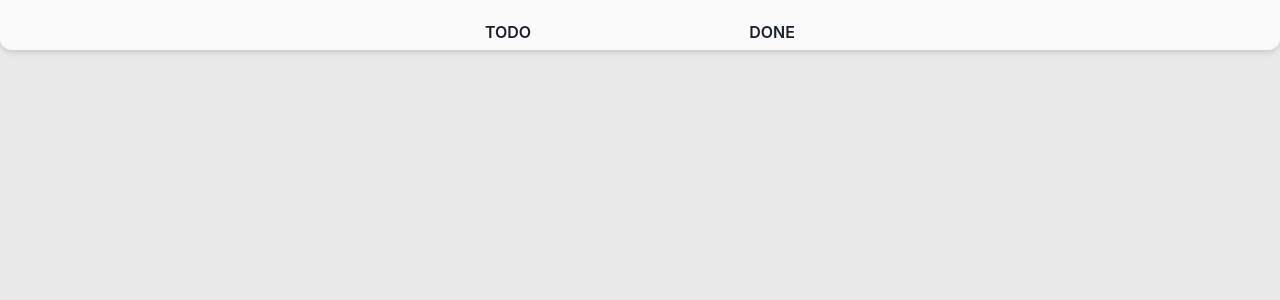
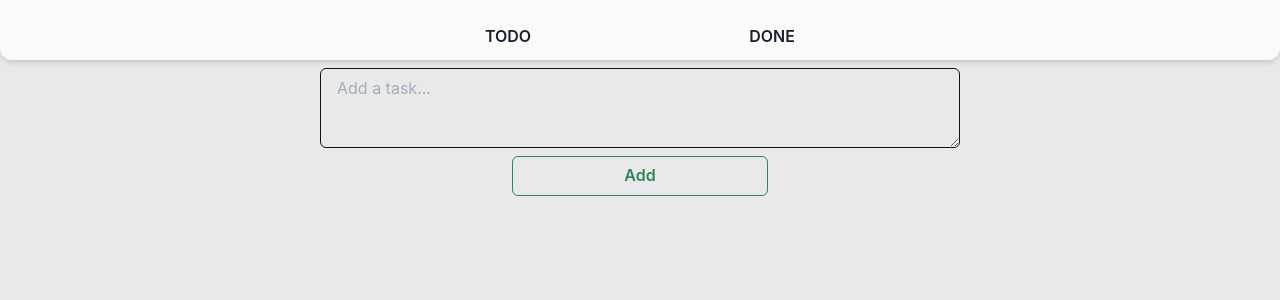
Before and after one commit to FacundoArdizzi/tasks-administrator, a React (Create React App) app: page / in a window 1280 px wide. Shown: the top 300 px of the page. Built offline with nearby package versions, Linux system fonts and the light colour scheme.

Commit message:
second commit

```diff
--- a/package.json
+++ b/package.json
@@ -19,6 +19,7 @@
     "framer-motion": "^4.1.17",
     "react": "^17.0.2",
     "react-dom": "^17.0.2",
+    "react-icons": "^4.2.0",
     "react-redux": "^7.2.4",
     "react-router": "^5.2.0",
     "react-router-dom": "^5.2.0",
--- a/src/App.tsx
+++ b/src/App.tsx
@@ -1,13 +1,12 @@
 import React from 'react';
 import { ChakraProvider } from '@chakra-ui/react';
-import { Route } from 'react-router-dom'
 import theme from './theme';
-import NavBar from './components/NavBar';
+import Home from './components/Home'
 
 const App: React.FC = () => {
   return (
     <ChakraProvider theme={theme} >
-      <Route path='/' component={NavBar} />
+      <Home />
     </ChakraProvider>
   );
 }
--- /dev/null
+++ b/src/components/Home.tsx
@@ -0,0 +1,22 @@
+import React from "react";
+import { Container, Stack } from '@chakra-ui/react'
+import { IState } from '../redux/constants/index'
+import NavBar from './NavBar'
+import Input from './Input'
+import { useSelector } from "react-redux";
+
+const Home: React.FC = () => {
+    const show = useSelector((state: IState) => state.show)
+    const todos = useSelector((state: IState) => state.todos)
+    const finished = useSelector((state: IState) => state.finishedTodo)
+
+    return (
+        <Stack>
+            <NavBar />
+            <Input />
+            <Container props={todos} />
+        </Stack>
+    )
+}
+
+export default Home;
--- /dev/null
+++ b/src/components/Input.tsx
@@ -0,0 +1,44 @@
+import React, { useState } from 'react';
+import { Button, Stack, Textarea, } from '@chakra-ui/react'
+import { useDispatch } from 'react-redux';
+import { addTodo } from '../redux/actions/index'
+
+const Input: React.FC = () => {
+    const dispatch = useDispatch()
+    let [value, setValue] = useState('')
+
+    const handleChange = (e: React.ChangeEvent<HTMLTextAreaElement>) => {
+        e.preventDefault()
+        setValue(e.target.value)
+    }
+
+    const handleSubmit = () => {
+        let id = Date.now()
+        dispatch(addTodo({content: value, id}))
+        setValue('')
+    }
+
+    return (
+        <Stack width='100%' marginY={4} alignItems='center'>
+            <Textarea
+                width='50vw'
+                value={value}
+                onChange={handleChange}
+                placeholder='Add a task... '
+                border='1px solid'
+                borderColor='blackAlpha.900'
+                _hover={{border: '2px', borderColor: 'primary'}}
+                _focus={{border: '2px', orderColor:'blue.500'}}
+            />
+            <Button
+                onClick={handleSubmit}
+                colorScheme='green'
+                variant='outline'
+                width='20vw'
+                _hover={{background:'green.400', color: 'white'}}
+            >Add</Button>
+        </Stack>
+    )
+}
+
+export default Input;
--- a/src/components/NavBar.tsx
+++ b/src/components/NavBar.tsx
@@ -1,30 +1,44 @@
-import { Stack, Box, Text } from "@chakra-ui/layout";
-import React from "react";
+import React, { useState } from "react";
+import { Stack, Button } from "@chakra-ui/react";
+import { useDispatch } from "react-redux";
+import { show } from "../redux/actions";
 
 const NavBar: React.FC = () => {
+    const dispatch = useDispatch()
+
+    const handleClick = (e: React.MouseEvent<HTMLButtonElement>) => {
+        dispatch(show(e.currentTarget.value))
+    }
+
     return (
         <Stack direction='row' backgroundColor='whiteAlpha.800' paddingTop={5} borderBottomRadius='xl' shadow='md'>
             <Stack direction='row' width='fit-content' margin='auto'>
-                <Box
+                <Button
                     width='20vw'
                     textAlign='center'
                     fontWeight='600'
                     paddingBottom='1.5'
+                    background='transparent'
                     _hover={{cursor:'pointer', color:'primary' }}
                     _focus={{color:'primary'}}
+                    value='todos'
+                    onClick={handleClick}
                     >
                     TODO
-                </Box>
-                <Box
+                </Button>
+                <Button
                     width='20vw'
                     textAlign='center'
                     fontWeight='600'
                     paddingBottom='1.5'
+                    background='transparent'
                     _hover={{cursor:'pointer', color:'primary' }}
                     _focus={{color:'primary'}}
+                    value='finishedTodos'
+                    onClick={handleClick}
                     >
                     DONE
-                </Box>
+                </Button>
             </Stack>
         </Stack>
     );
--- a/src/index.tsx
+++ b/src/index.tsx
@@ -1,6 +1,5 @@
 import React from 'react';
 import ReactDOM from 'react-dom';
-import { BrowserRouter } from 'react-router-dom';
 import { Provider } from 'react-redux'
 import store from './redux/store'
 import './index.css';
@@ -9,11 +8,9 @@ import App from './App';
 
 ReactDOM.render(
   <React.StrictMode>
-    <BrowserRouter>
       <Provider store={store}>
         <App />
       </Provider>
-    </BrowserRouter>
   </React.StrictMode>,
   document.getElementById('root')
 );
--- a/src/redux/actions/index.ts
+++ b/src/redux/actions/index.ts
@@ -1,4 +1,4 @@
-import { ADD_TODO, DELETE_TODO, FINISH_TODO, ITodo } from "../constants";
+import { ADD_TODO, DELETE_TODO, FINISH_TODO, ITodo, SHOW } from "../constants";
 
 export interface IAddTodoAction {
     type: ADD_TODO,
@@ -15,16 +15,25 @@ export interface IFinishTodoAction {
     payload: number,
 }
 
-export type Actions = IAddTodoAction | IDeleteTodoAction |   IFinishTodoAction
+export interface IShowAction {
+    type: SHOW,
+    payload: string
+}
 
-export const AddTodo = (payload: ITodo): IAddTodoAction => {
+export type Actions = IAddTodoAction | IDeleteTodoAction |   IFinishTodoAction | IShowAction
+
+export const addTodo = (payload: ITodo): IAddTodoAction => {
     return { type: ADD_TODO, payload: payload}
 }
 
-export const DeleteTodo = (num: number): IDeleteTodoAction => {
+export const deleteTodo = (num: number): IDeleteTodoAction => {
     return { type: DELETE_TODO, payload: num}
 }
 
-export const FinishTodo = (num: number): IFinishTodoAction => {
+export const finishTodo = (num: number): IFinishTodoAction => {
     return { type: FINISH_TODO, payload: num}
 }
+
+export const show = (payload: string): IShowAction => {
+    return { type: SHOW, payload }
+}
--- a/src/redux/constants/index.ts
+++ b/src/redux/constants/index.ts
@@ -6,6 +6,7 @@ export interface ITodo {
 export interface IState {
     todos: ITodo[],
     finishedTodo: ITodo[],
+    show: string,
 }
 
 export const ADD_TODO = 'ADD_TODO'
@@ -16,3 +17,6 @@ export type DELETE_TODO = typeof DELETE_TODO
 
 export const FINISH_TODO = 'FINISH_TODO'
 export type FINISH_TODO = typeof FINISH_TODO
+
+export const SHOW = 'SHOW'
+export type SHOW = typeof SHOW
--- a/src/redux/reducer.ts
+++ b/src/redux/reducer.ts
@@ -1,13 +1,14 @@
-import { stat } from 'fs'
 import { Actions } from './actions/index'
-import { ADD_TODO, DELETE_TODO, FINISH_TODO, IState, ITodo } from './constants/index'
+import { ADD_TODO, DELETE_TODO, FINISH_TODO, IState, ITodo, SHOW } from './constants/index'
 
 const initialState: IState = {
     todos: [],
-    finishedTodo: []
+    finishedTodo: [],
+    show: '',
 }
 
 const rootReducer = (state = initialState, action: Actions): IState => {
+    console.log(state)
     switch(action.type) {
         case ADD_TODO: return {
             ...state,
@@ -17,12 +18,14 @@ const rootReducer = (state = initialState, action: Actions): IState => {
             ...state,
             todos: state.todos.filter(todo => todo.id !== action.payload)
         }
-        /* case FINISH_TODO:
-        let todo: ITodo = state.todos.find(t => t.id === action.payload)
-        return {
+        case FINISH_TODO: return {
             ...state,
-            finishedTodo: [...state.finishedTodo, todo]
-        } */
+            finishedTodo: state.todos.filter((todo: ITodo) => todo.id === action.payload)
+        }
+        case SHOW: return {
+            ...state,
+            show: action.payload,
+        }
         default: return state
     }
 }
```
Also changed, not shown: src/components/Card.tsx (added, +20 -0 lines), src/components/Container.tsx (added, +16 -0 lines), 1 other file (tests, documents, lock files or other folders).
